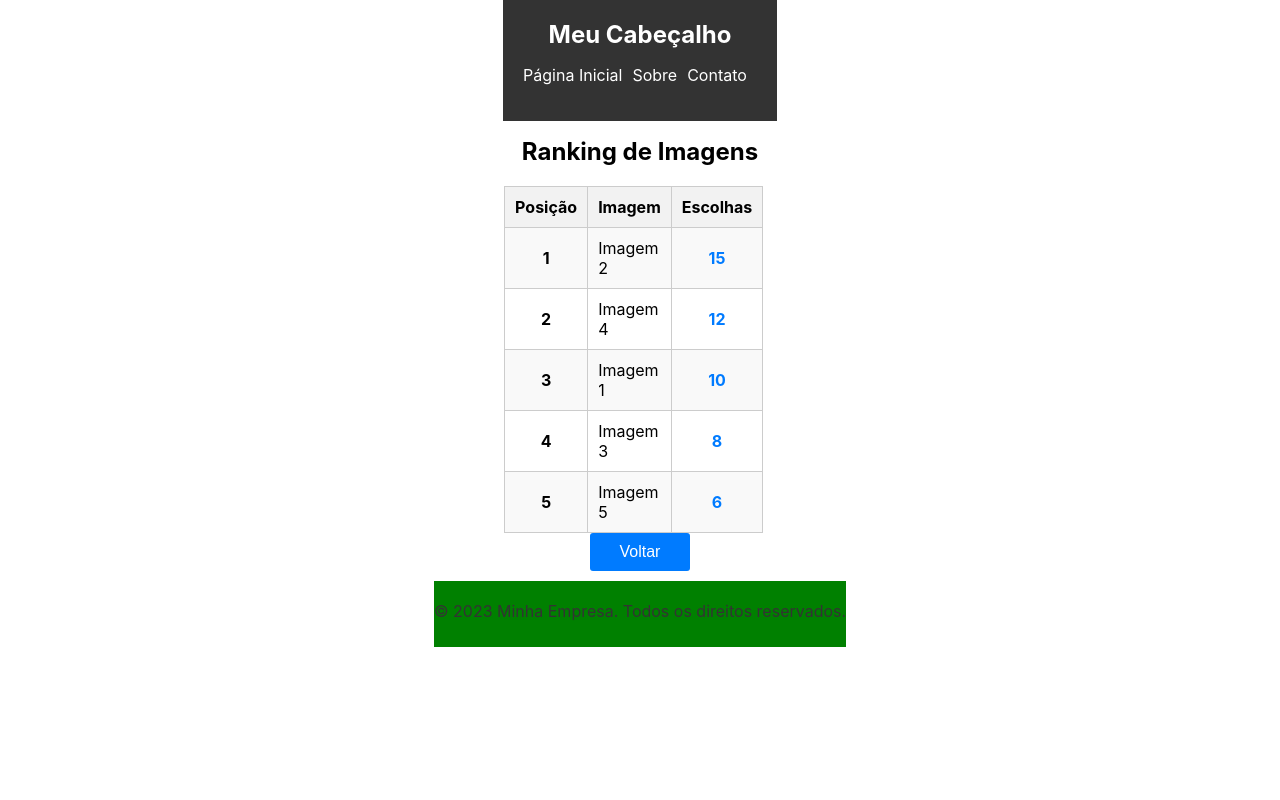
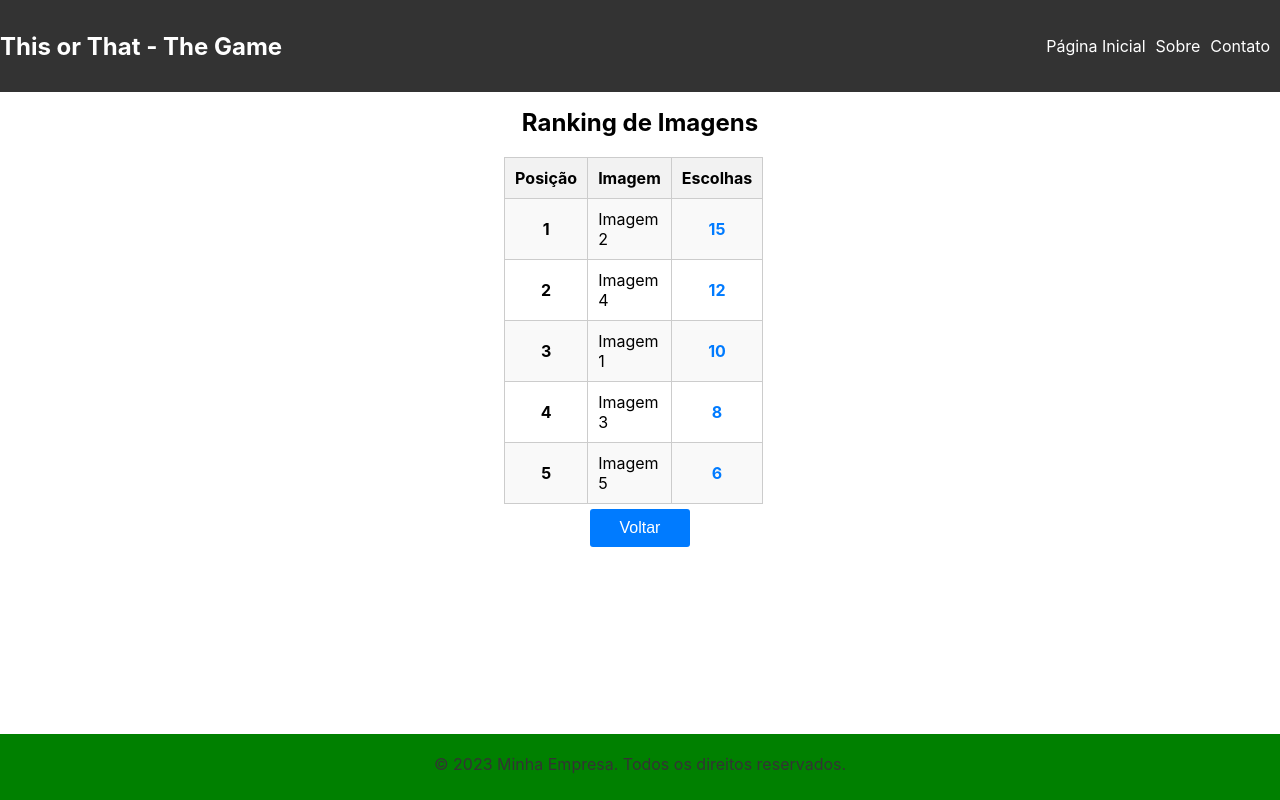
Before and after one commit to Daniel-Schutz/grupo_01-PW-T02-2023-2, a React (Create React App) app: page /ranking in a window 1280 px wide. Built offline with nearby package versions, Linux system fonts and the light colour scheme.

Commit message:
adding headers

```diff
--- a/src/components/EditarPerfil.js
+++ b/src/components/EditarPerfil.js
@@ -36,10 +36,10 @@ function EditarPerfil() {
   return (
     <div>
         <header>
-          <h1>Meu Cabeçalho</h1>
+          <h1>This or That - The Game</h1>
           <nav>
               <ul>
-                  <li><a href="#">Página Inicial</a></li>
+                  <li><a href="/pagina-inicial">Página Inicial</a></li>
                   <li><a href="#">Sobre</a></li>
                   <li><a href="#">Contato</a></li>
               </ul>
--- a/src/components/EscolherOpcoes.js
+++ b/src/components/EscolherOpcoes.js
@@ -37,10 +37,10 @@ function EscolherOpcoes() {
   return (
     <div>
       <header>
-        <h1>Meu Cabeçalho</h1>
+        <h1>This or That - The Game</h1>
         <nav>
             <ul>
-                <li><a href="#">Página Inicial</a></li>
+                <li><a href="/pagina-inicial">Página Inicial</a></li>
                 <li><a href="#">Sobre</a></li>
                 <li><a href="#">Contato</a></li>
             </ul>
--- a/src/components/Login.js
+++ b/src/components/Login.js
@@ -35,7 +35,7 @@ function Login() {
         <h1>Meu Cabeçalho</h1>
         <nav>
             <ul>
-                <li><a href="#">Página Inicial</a></li>
+                <li><a href="/pagina-inicial">Página Inicial</a></li>
                 <li><a href="#">Sobre</a></li>
                 <li><a href="#">Contato</a></li>
             </ul>
--- a/src/components/PaginaInicial.js
+++ b/src/components/PaginaInicial.js
@@ -29,25 +29,23 @@ function PaginaInicial() {
   return (
     <div>
       <header>
-        <h1>Meu Cabeçalho</h1>
       <nav>
           <ul>
-                <li><a href="#">Página Inicial</a></li>
+            <li><a href="/pagina-inicial">Página Inicial</a></li>
             <li><a href="#">Sobre</a></li>
             <li><a href="#">Contato</a></li>
           </ul>
         </nav>
+        <h1>This or That - The Game</h1>
+        <div className="usuario-editar">
+          <p>Olá Usuário!</p>
+          <p><Link to="/editar-perfil" className="underlink">Editar Perfil</Link></p>
+        </div>
       </header>
 
       <main>
         <h1>This or That - The Game</h1>
         <div className="corpo">
-      <div className="header">
-
-        <Link to="/editar-perfil">
-        <p className="editar-perfil">Olá Usuário! <a className='underlink'>Editar Perfil</a></p>
-        </Link>
-      </div>
           <div className="botoes-principais">
             <Link to="/escolher-opcoes">
               <button onClick={handleJogarClick}>Jogar</button>
--- a/src/components/Ranking.js
+++ b/src/components/Ranking.js
@@ -27,10 +27,10 @@ function Ranking() {
   return (
     <div>
     <header>
-    <h1>Meu Cabeçalho</h1>
+    <h1>This or That - The Game</h1>
     <nav>
         <ul>
-            <li><a href="#">Página Inicial</a></li>
+            <li><a href="/pagina-inicial">Página Inicial</a></li>
             <li><a href="#">Sobre</a></li>
             <li><a href="#">Contato</a></li>
         </ul>
--- a/src/components/RecuperarSenha.js
+++ b/src/components/RecuperarSenha.js
@@ -35,10 +35,10 @@ function RecuperarSenha() {
   return (
     <div>
         <header>
-        <h1>Meu Cabeçalho</h1>
+        <h1>This or That - The Game</h1>
         <nav>
             <ul>
-                <li><a href="#">Página Inicial</a></li>
+                <li><a href="/pagina-inicial">Página Inicial</a></li>
                 <li><a href="#">Sobre</a></li>
                 <li><a href="#">Contato</a></li>
             </ul>
--- a/src/components/SignUp.js
+++ b/src/components/SignUp.js
@@ -39,10 +39,10 @@ function SignUp() {
   return (
     <div>
         <header>
-        <h1>Meu Cabeçalho</h1>
+        <h1>This or That - The Game</h1>
         <nav>
             <ul>
-                <li><a href="#">Página Inicial</a></li>
+                <li><a href="/pagina-inicial">Página Inicial</a></li>
                 <li><a href="#">Sobre</a></li>
                 <li><a href="#">Contato</a></li>
             </ul>
--- a/src/components/TelaPrincipal.js
+++ b/src/components/TelaPrincipal.js
@@ -31,18 +31,18 @@ function TelaPrincipal() {
   };
 
   return (
-    <div className='TelaCentral'>
-        <header>
-        <h1>Meu Cabeçalho</h1>
+    <div>
+       <header>
+        <h1>This or That - The Game</h1>
         <nav>
             <ul>
-                <li><a href="#">Página Inicial</a></li>
+                <li><a href="/pagina-inicial">Página Inicial</a></li>
                 <li><a href="#">Sobre</a></li>
                 <li><a href="#">Contato</a></li>
             </ul>
         </nav>
     </header>
-
+    <div className='TelaCentral'>
     <main>
     <div className="imagens-container">
         {imagens.map((imagem) => (
@@ -61,6 +61,8 @@ function TelaPrincipal() {
       </div>
     </main>
 
+    </div>
+
     <footer>
         <p>&copy; 2023 Minha Empresa. Todos os direitos reservados.</p>
     </footer>
--- a/src/styles/Login.css
+++ b/src/styles/Login.css
@@ -62,6 +62,7 @@ button {
   font-size: 16px;
   cursor: pointer;
   margin-bottom: 10px; /* Espaçamento inferior entre os botões */
+  margin: 5px;
 }
 
 button:hover {
@@ -80,23 +81,6 @@ div a {
   text-decoration: none; /* Remove sublinhado do link */
   margin-top: 10px; /* Espaçamento superior entre os botões e o formulário */
 }
-
-div a button {
-  background-color: #28a745; /* Cor verde para o botão "Criar Conta" */
-}
-
-div a button:hover {
-  background-color: #218838; /* Cor verde mais escura no hover */
-}
-
-div a:nth-child(2) button {
-  background-color: #dc3545; /* Cor vermelha para o botão "Esqueci Minha Senha" */
-}
-
-div a:nth-child(2) button:hover {
-  background-color: #c82333; /* Cor vermelha mais escura no hover */
-}
-
 
   /* Estilos para o cabeçalho */
   header {
--- a/src/styles/PaginaInicial.css
+++ b/src/styles/PaginaInicial.css
@@ -4,6 +4,10 @@ div {
     flex-direction: column;
     align-items: center;
     justify-content: center;
+  }
+
+nav{
+    margin-left: 10px;
   }
 
 .corpo{
@@ -13,24 +17,11 @@ div {
   border-radius: 10%;
   border-style: solid;
 }
-  /* Estilizando o cabeçalho */
-  .header {
-    width: 30%;
-    display: flex;
-    font-size: 12px;
-    margin-left: 60%;
-  }
 
-  /* Estilizando o botão de editar perfil */
-  .editar-perfil {
-    color: black;
-    cursor: pointer;
-    font-size: 12px;
-  }
-
-  .underlink{
+.underlink{
     font-size: 12px;
     text-decoration: underline;
+    color: white;
   }
   a:hover{
     color: #2b6eb5;
@@ -67,37 +58,62 @@ div {
   }
 
 
-  /* Estilos para o cabeçalho */
+/* Estilos para o cabeçalho */
 header {
   background-color: #333;
   color: #fff;
   padding: 20px;
   text-align: center;
+  width: 100vw;
+  display: flex;
+  justify-content: space-between;
+  align-items: center; /* Centralize verticalmente os elementos dentro do cabeçalho */
+  height: 100%; /* Adicione esta linha */
 }
 
 header h1 {
   margin: 0;
 }
 
-header ul {
+
+.header-left {
+  display: flex;
+  align-items: center; /* Centralize verticalmente os elementos à esquerda */
+}
+
+.header-left ul {
   list-style: none;
   padding: 0;
 }
 
-header ul li {
+.header-left ul li {
   display: inline;
   margin-right: 10px;
 }
 
-header ul li a {
+.header-left ul li a {
   text-decoration: none;
   color: #fff;
 }
 
+/* Estilizando o botão de editar perfil */
+.usuario-editar p {
+
+  color: white;
+  cursor: pointer;
+  font-size: 12px;
+  margin-right: 10px;
+}
+
+
 /* Estilos para o rodapé */
+
 footer {
   background-color: green;
   color: #fff;
   text-align: center;
   padding: 10px 0;
+  width: 100vw;
+  position: fixed;
+  bottom: 0;
 }
```
Lines whose indentation alone changed are shown as unchanged.
